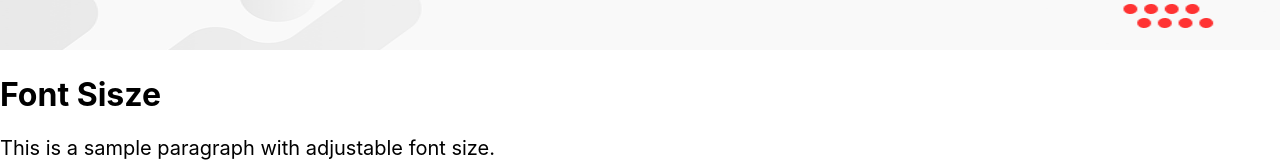
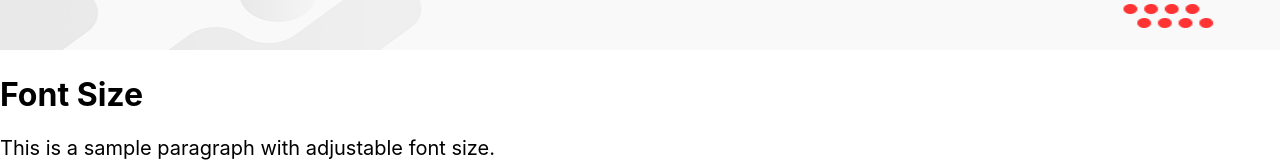
Before and after one commit to souravsharma-dev/react-School-Website, a React (Create React App) app: page / in a window 1280 px wide. Shown: the part 725-890 px from the top of the page. Built offline with nearby package versions, Linux system fonts and the light colour scheme.

Commit message:
Change in UI content

```diff
--- a/src/Components/Home.jsx
+++ b/src/Components/Home.jsx
@@ -23,7 +23,7 @@ const Home = () => {
                     }}
                 ></img>
             </div>
-                    <h1>Font Sisze</h1>
+                    <h1>Font Size</h1>
                     <p style={{
                         fontSize: fontSize
                         }}>This is a sample paragraph with adjustable font size.</p>
```
